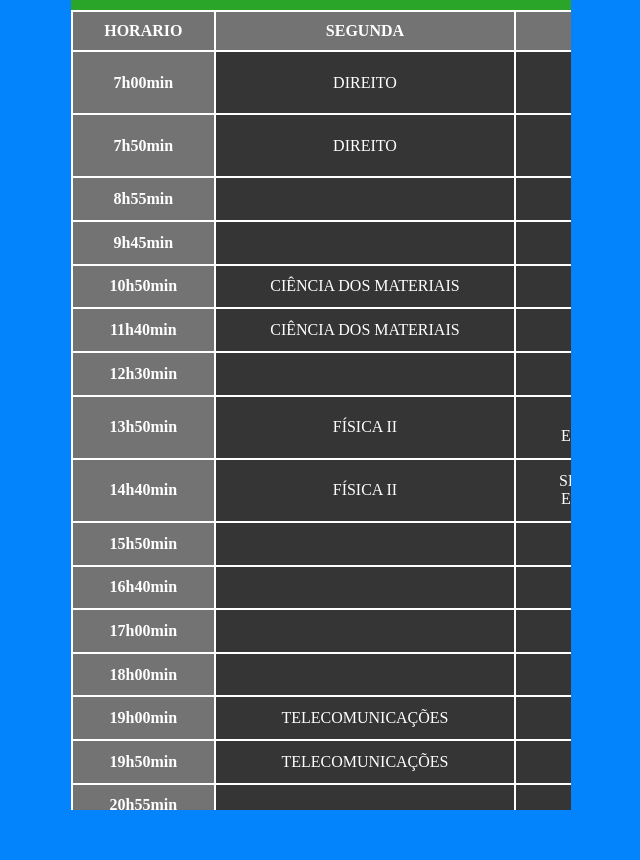
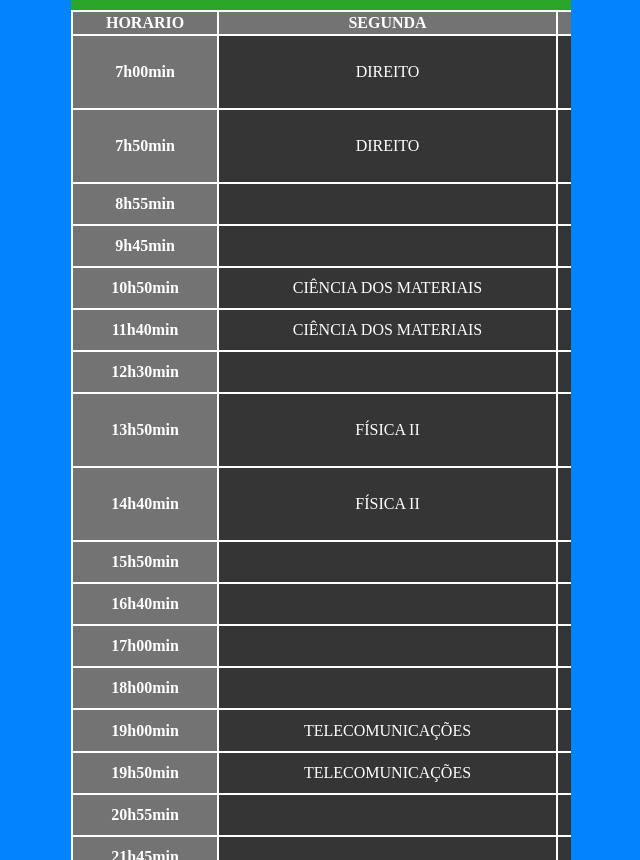
Before and after one commit to LopesGeovane/Agenda, a plain HTML site: page index.html in a window 1280 px wide. Shown: the part 50-910 px from the top of the page, without its empty margins (319-959 px from the left). Before the commit the page ends 860 px from the top, so only its background shows below. Drawn offline with Linux system fonts and the light colour scheme.

Commit message:
ajuste tamanho

```diff
--- a/style.css
+++ b/style.css
@@ -21,7 +21,7 @@ body{
 
 div{
     width: 500px;
-    height: 800px;
+    height: 850px;
     background-color: rgb(99, 42, 165);
     overflow-x: auto;
     overflow-y: auto;
@@ -30,7 +30,7 @@ div{
 table{
     border-collapse: collapse;
     box-shadow: 5px 5px 15px black;
-    width: 1700px;
+    width: 1850px;
     height: 1080px;
 
 }
@@ -50,7 +50,7 @@ th{
 td,th{
     color: white;
     border: 2px solid rgb(255, 255, 255);
-    padding: 10px;
+    padding: 2px;
     text-align: center;
     vertical-align: middle;
 }
@@ -65,5 +65,5 @@ th{
 }
 
 caption{
-    font-size: 3em;
+    font-size: 2em;
 }
```
